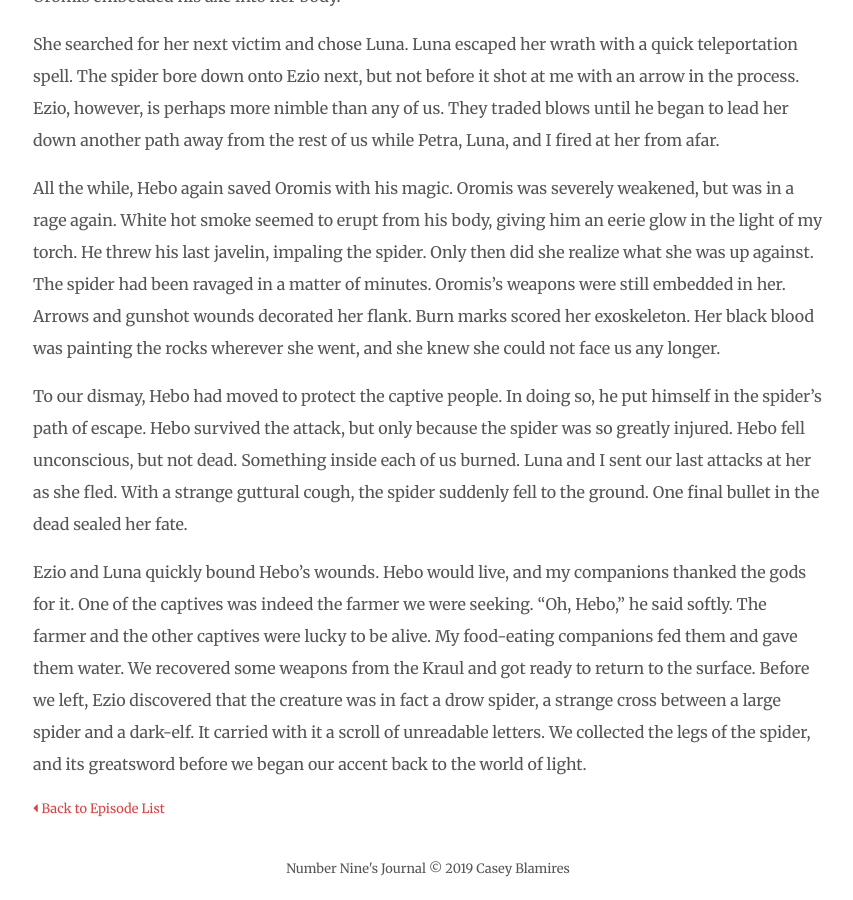
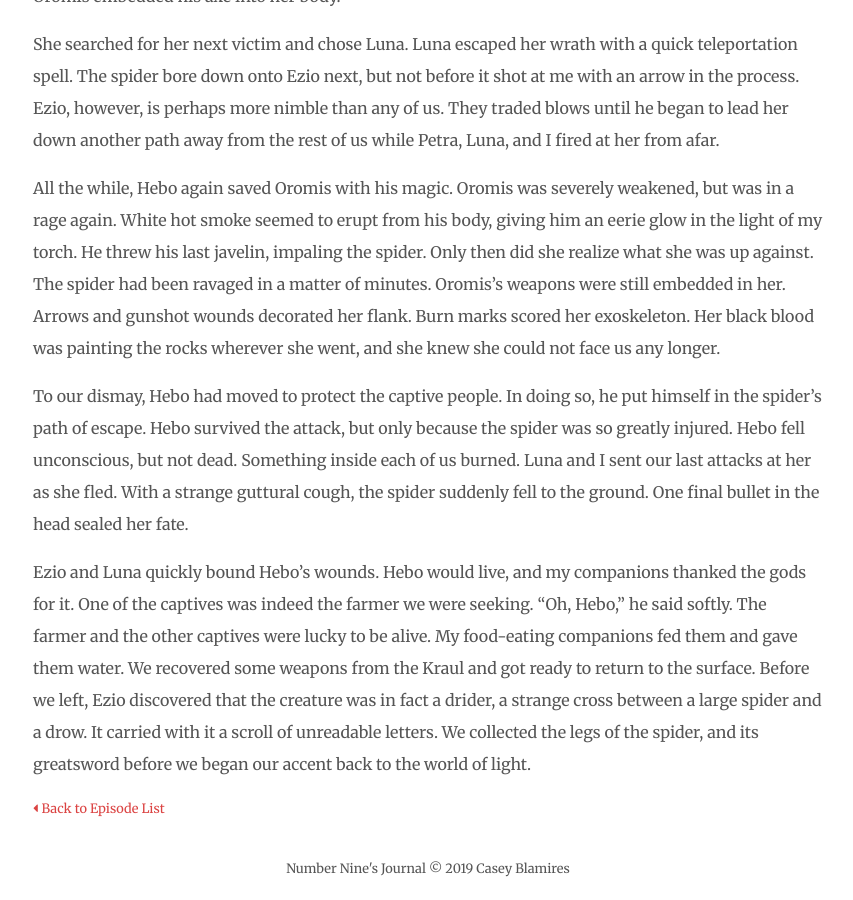
Before and after one commit to clblamires/ninesjournal, a Jekyll site: the page built from _posts/2019-03-16-the-battle-underground.md, in a window 1280 px wide and 900 px high, scrolled down 1405 px. Shown: the whole window, without its empty margins (212-1065 px from the left). Built offline with Jekyll 4.4.1, drawn with Linux system fonts in a browser that asks for light colours; nearby versions of some CDN libraries.

Commit message:
Update Episodes “2019-03-16-the-battle-underground”

```diff
--- a/_posts/2019-03-16-the-battle-underground.md
+++ b/_posts/2019-03-16-the-battle-underground.md
@@ -3,9 +3,9 @@ layout: post
 title: The Battle Underground
 date: '2019-03-16 18:00:00 -0700'
 recorded: 'March 16, 2019'
-tags: darkness underground drow-spider farmer scroll
+tags: darkness underground drider farmer scroll
 episode: 4
-adventure: 'discouraged'
+adventure: discouraged
 ---
 What would we do to kill that drow spider and its minions and save those people? We debated long before we decided on a plan: Hebo was to sneak in under the guise of invisibility and release the prisoners. The drow spider was asleep and the Kraul were just chittering to themselves, their claws only loosely holding their weapons. Hebo would message us when we should ambush the Kraul as he helped the people to safety. If we moved fast enough, we could kill them all before they even knew we were here.
 
@@ -23,6 +23,6 @@ She searched for her next victim and chose Luna. Luna escaped her wrath with a q
 
 All the while, Hebo again saved Oromis with his magic. Oromis was severely weakened, but was in a rage again. White hot smoke seemed to erupt from his body, giving him an eerie glow in the light of my torch. He threw his last javelin, impaling the spider. Only then did she realize what she was up against. The spider had been ravaged in a matter of minutes. Oromis's weapons were still embedded in her. Arrows and gunshot wounds decorated her flank. Burn marks scored her exoskeleton. Her black blood was painting the rocks wherever she went, and she knew she could not face us any longer.
 
-To our dismay, Hebo had moved to protect the captive people. In doing so, he put himself in the spider's path of escape. Hebo survived the attack, but only because the spider was so greatly injured. Hebo fell unconscious, but not dead. Something inside each of us burned. Luna and I sent our last attacks at her as she fled. With a strange guttural cough, the spider suddenly fell to the ground. One final bullet in the dead sealed her fate.
+To our dismay, Hebo had moved to protect the captive people. In doing so, he put himself in the spider's path of escape. Hebo survived the attack, but only because the spider was so greatly injured. Hebo fell unconscious, but not dead. Something inside each of us burned. Luna and I sent our last attacks at her as she fled. With a strange guttural cough, the spider suddenly fell to the ground. One final bullet in the head sealed her fate.
 
-Ezio and Luna quickly bound Hebo's wounds. Hebo would live, and my companions thanked the gods for it. One of the captives was indeed the farmer we were seeking. "Oh, Hebo," he said softly. The farmer and the other captives were lucky to be alive. My food-eating companions fed them and gave them water. We recovered some weapons from the Kraul and got ready to return to the surface. Before we left, Ezio discovered that the creature was in fact a drow spider, a strange cross between a large spider and a dark-elf. It carried with it a scroll of unreadable letters. We collected the legs of the spider, and its greatsword before we began our accent back to the world of light.
+Ezio and Luna quickly bound Hebo's wounds. Hebo would live, and my companions thanked the gods for it. One of the captives was indeed the farmer we were seeking. "Oh, Hebo," he said softly. The farmer and the other captives were lucky to be alive. My food-eating companions fed them and gave them water. We recovered some weapons from the Kraul and got ready to return to the surface. Before we left, Ezio discovered that the creature was in fact a drider, a strange cross between a large spider and a drow. It carried with it a scroll of unreadable letters. We collected the legs of the spider, and its greatsword before we began our accent back to the world of light.
```
